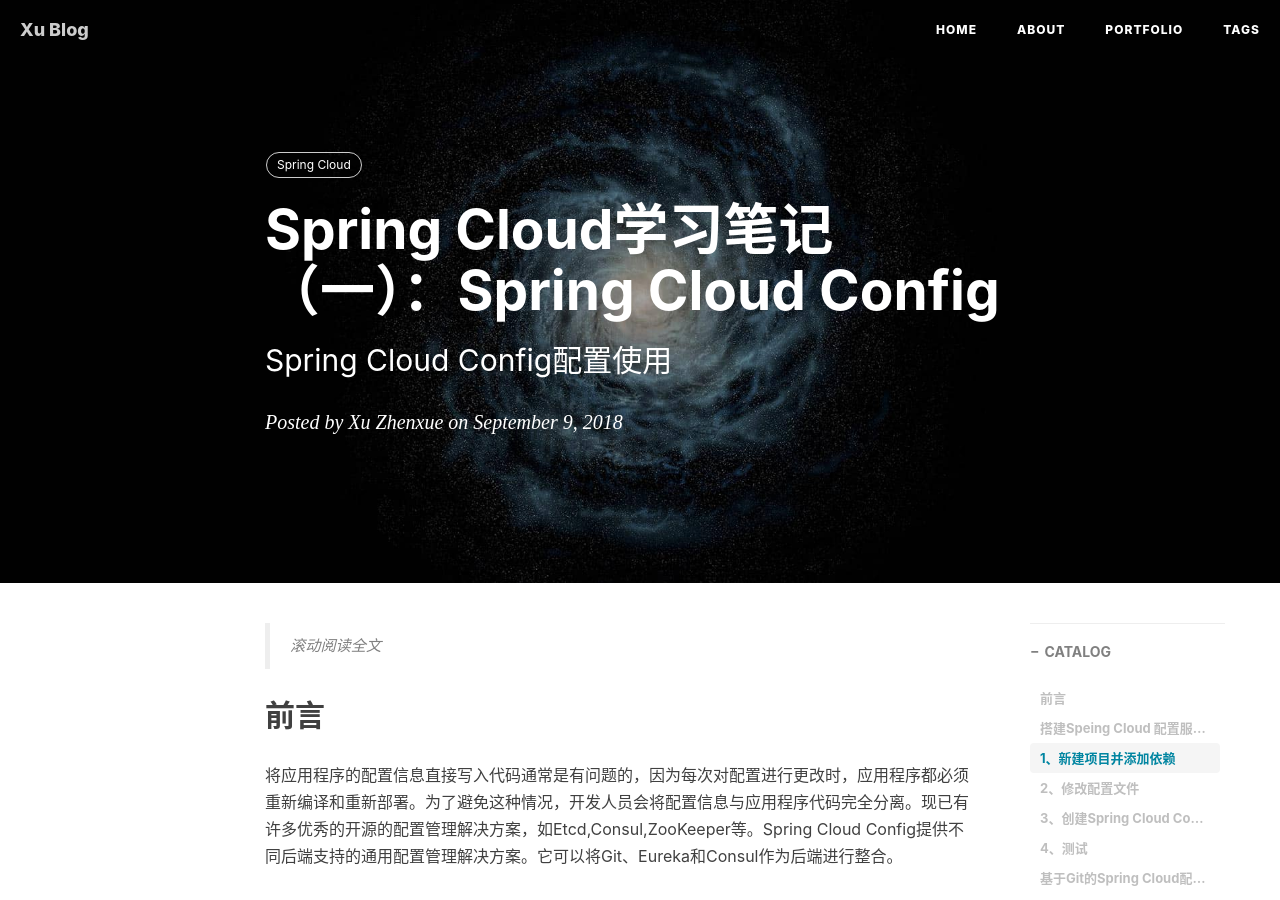
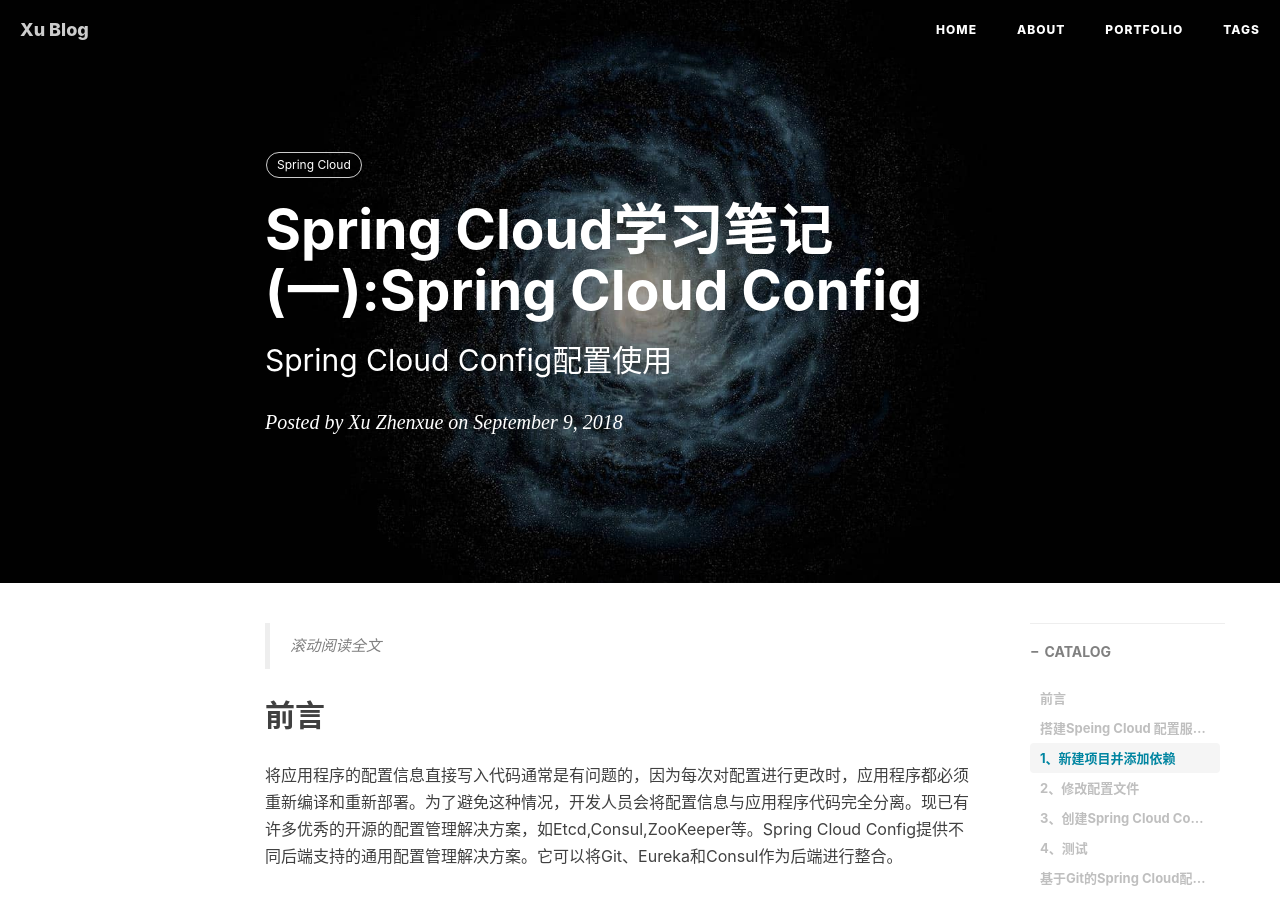
Before and after one commit to popsiclexu/popsiclexu.github.io, a Jekyll site: the page built from _posts/2018-09-09-spring-cloud-config.markdown, in a window 1280 px wide and 900 px high. Built offline with Jekyll 4.4.1, drawn with Linux system fonts in a browser that asks for light colours; nearby versions of some CDN libraries; a script that is not in the unit is left out; comment, search, counter and statistics services are not loaded.

````diff
--- a/_posts/2018-09-09-spring-cloud-config.markdown
+++ b/_posts/2018-09-09-spring-cloud-config.markdown
@@ -1,6 +1,6 @@
 ---
 layout: post
-title: Spring Cloud学习笔记（一）：Spring Cloud Config
+title: Spring Cloud学习笔记(一):Spring Cloud Config
 subtitle: Spring Cloud Config配置使用
 date: 2018-09-09T00:00:00.000Z
 author: Xu Zhenxue
@@ -36,9 +36,9 @@ tags:
 			<artifactId>spring-cloud-config-server</artifactId>
 		</dependency>
 		<dependency>
-            <groupId>org.springframework.cloud</groupId>
-            <artifactId>spring-cloud-starter-config</artifactId>
-        </dependency>
+                       <groupId>org.springframework.cloud</groupId>
+                       <artifactId>spring-cloud-starter-config</artifactId>
+                </dependency>
 ```
 
 ### 2、修改配置文件
````
